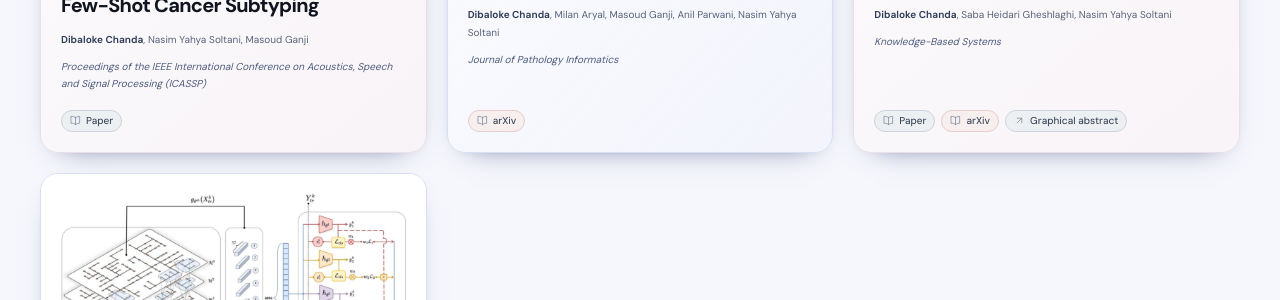
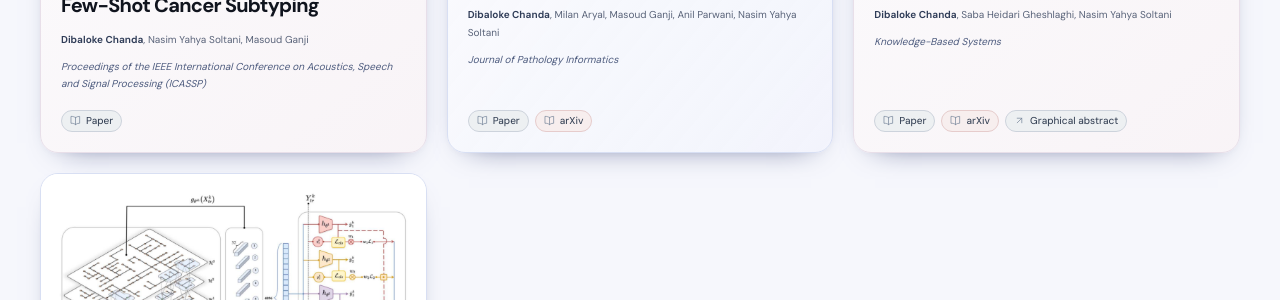
Before and after one commit to dibaloke/dibaloke.github.io, a Jekyll site: the page built from _pages/about.md, in a window 1280 px wide and 900 px high, scrolled down 1812 px. Shown: the part 146-446 px from the top of the window. Built offline with Jekyll 4.4.1, drawn with Linux system fonts in a browser that asks for light colours.

Commit message:
Add published paper link for computational pathology survey

```diff
--- a/_data/publications.yml
+++ b/_data/publications.yml
@@ -109,6 +109,8 @@
   - Foundation models
   - Vision-language models
   links:
+  - label: Paper
+    url: https://www.sciencedirect.com/science/article/pii/S2153353926001768
   - label: arXiv
     url: https://arxiv.org/abs/2408.14496
   image: /assets/images/research/pathology-foundation-models.png
```
